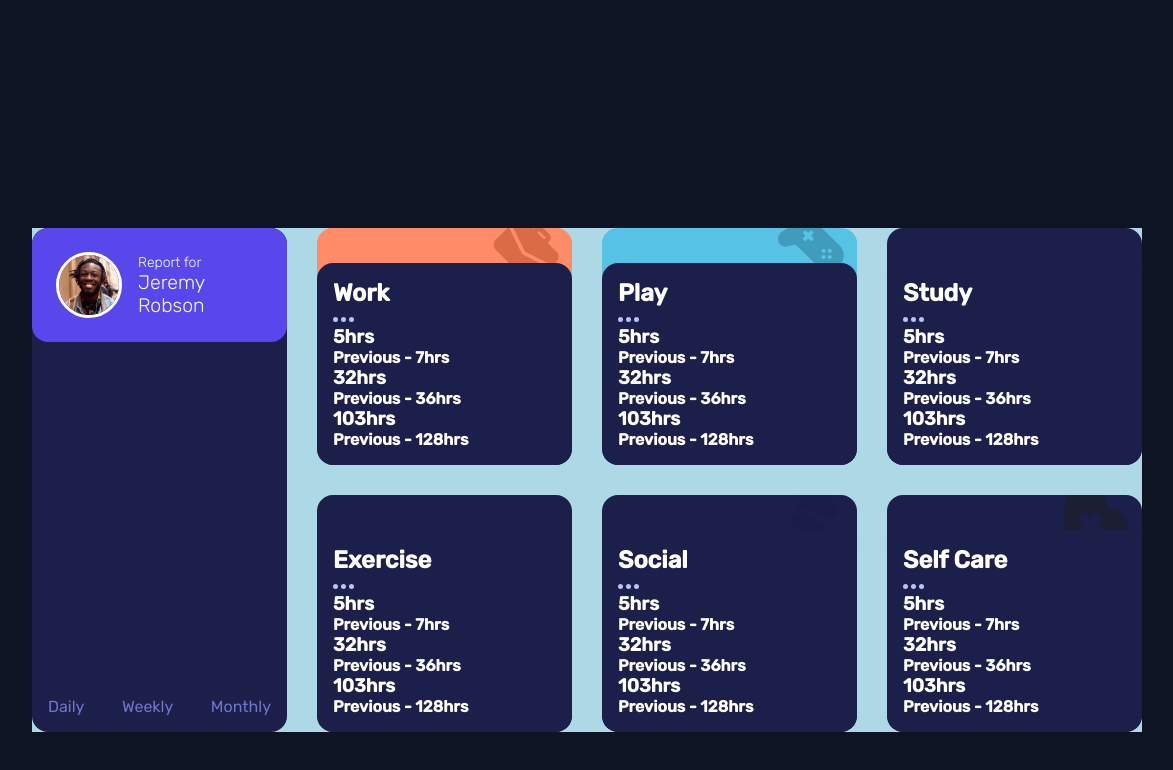
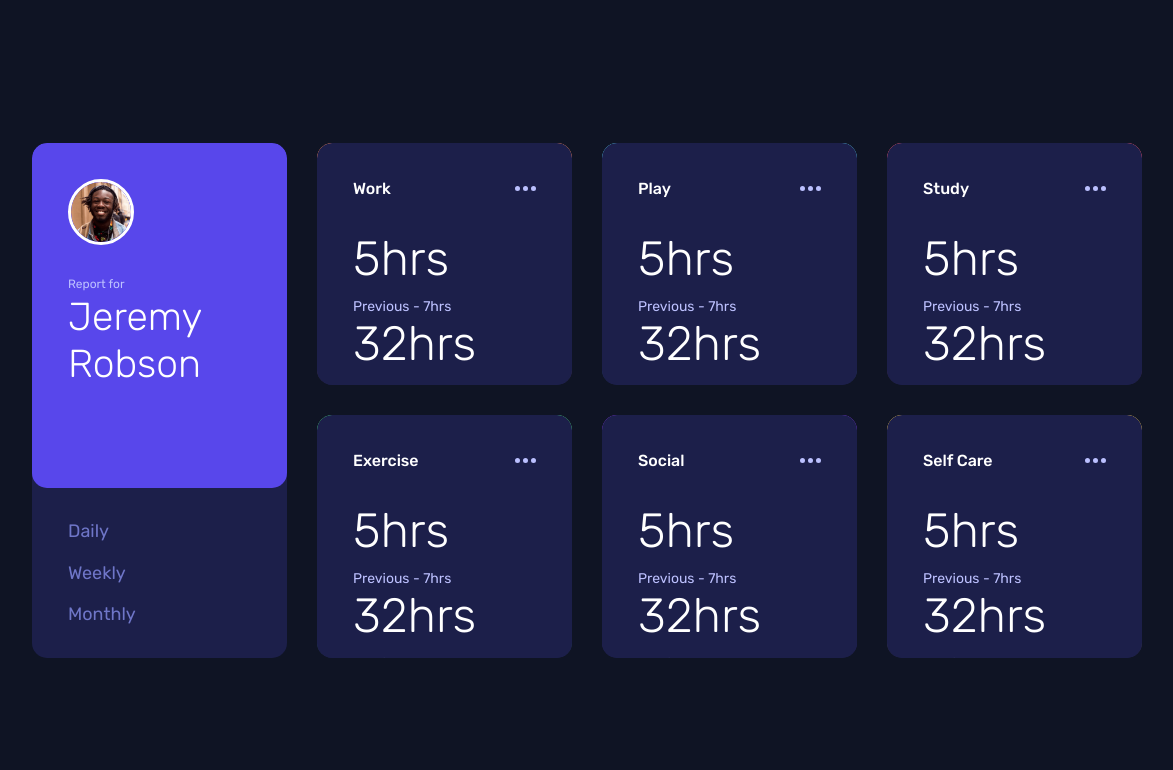
Before and after one commit to beslerpatryk/time-tracking-dashboard, a plain HTML site: page index.html in a window 1536 px wide. Shown: the whole page, without its empty margins (181-1354 px from the left). Drawn offline with Linux system fonts and the light colour scheme; a script that the page names is missing.

Commit message:
feat: adjust mobile and desktop styling

```diff
--- a/style.css
+++ b/style.css
@@ -14,7 +14,7 @@
 	--desaturated-blue: hsl(235, 45%, 61%);
 	--pale-blue: hsl(236, 100%, 87%);
 
-	--bor-rad: 1rem;
+	--bor-rad: 15px;
 }
 
 * {
@@ -41,7 +41,6 @@ main {
 	display: flex;
 	flex-direction: column;
 	grid-gap: 30px;
-	/* align-items: center; */
 }
 
 img {
@@ -78,12 +77,13 @@ img {
 
 .card.user .info h1 {
 	font-size: 1.22rem;
-	font-weight: 300;
+	font-weight: 400;
 }
 
 .card.user .info div {
-	font-weight: 300;
-	font-size: 0.875rem;
+	font-weight: 400;
+	font-size: 0.75rem;
+	color: var(--pale-blue);
 }
 
 .card.user ul {
@@ -100,8 +100,17 @@ img {
 	cursor: pointer;
 }
 
+.card.user ul li:hover {
+	color: white;
+}
+
 .card.user ul li:active {
 	color: white;
+}
+
+.card:not(.user) {
+	max-width: 305px;
+	max-height: 150px;
 }
 
 .card.work {
@@ -110,22 +119,34 @@ img {
 	position: relative;
 }
 
-.card.work .img_wrapper {
-	background-color: var(--light-red-work);
-}
-
 .card.play {
+	background: rgb(0, 0, 0);
 	background: linear-gradient(0deg, hsl(235, 46%, 20%) 0%, var(--soft-blue-play) 45%);
 }
 
-.card.play .img_wrapper {
-	background-color: var(--soft-blue-play);
+.card.study {
+	background: rgb(0, 0, 0);
+	background: linear-gradient(0deg, hsl(235, 46%, 20%) 0%, var(--light-red-study) 45%);
+}
+
+.card.exercise {
+	background: rgb(0, 0, 0);
+	background: linear-gradient(0deg, hsl(235, 46%, 20%) 0%, var(--lime-green-exercise) 45%);
+}
+
+.card.social {
+	background: rgb(0, 0, 0);
+	background: linear-gradient(0deg, hsl(235, 46%, 20%) 0%, var(--violet-social) 45%);
+}
+
+.card.self-care {
+	background: rgb(0, 0, 0);
+	background: linear-gradient(0deg, hsl(235, 46%, 20%) 0%, var(--soft-orange-self-care) 45%);
 }
 
 .card .img_wrapper {
 	max-height: 35px;
 	width: 100%;
-	z-index: -1;
 	overflow: hidden;
 }
 
@@ -139,10 +160,42 @@ img {
 
 .card .stats {
 	width: 100%;
-	z-index: 2;
 	padding: 1rem;
 	background-color: var(--dark-blue);
 	border-radius: var(--bor-rad);
+}
+
+.card .stats .title {
+	display: flex;
+	align-items: center;
+	justify-content: space-between;
+}
+
+.card .stats .title img {
+	cursor: pointer;
+}
+
+.card .stats .title h2 {
+	font-size: 1rem;
+	font-weight: 500;
+}
+
+.card .stats .hours {
+	display: flex;
+	align-items: center;
+	justify-content: space-between;
+	margin-top: 0.5rem;
+}
+
+.card .stats .hours h3 {
+	font-size: 2rem;
+	font-weight: 300;
+}
+
+.card .stats .hours h4 {
+	font-size: 0.875rem;
+	font-weight: 400;
+	color: var(--pale-blue);
 }
 
 .attribution {
@@ -154,6 +207,10 @@ img {
 }
 
 @media (min-width: 1440px) {
+	body {
+		margin: 0;
+	}
+
 	main {
 		display: grid;
 		grid-template-columns: repeat(4, 1fr);
@@ -161,13 +218,77 @@ img {
 		max-width: 1110px;
 		max-height: 515px;
 		grid-gap: 30px;
-		background-color: lightblue;
 		/* align-items: center; */
+	}
+
+	.card.user {
+		justify-content: flex-start;
+	}
+
+	.card.user .info {
+		flex-direction: column;
+		align-items: flex-start;
+		justify-content: flex-start;
+		padding: 2.25rem;
+	}
+
+	.card.user .info h1 {
+		font-size: 2.4375rem;
+		line-height: 1.2;
+		font-weight: 300;
+		margin: 2rem 0 4rem 0;
+	}
+
+	.info div {
+		font-size: 0.9375rem;
+		margin-bottom: 0.2rem;
+	}
+
+	.card.user ul {
+		height: 100%;
+		padding: 2rem 2.25rem;
+		display: flex;
+		flex-direction: column;
+		justify-content: space-between;
+	}
+
+	.card.user ul li {
+		display: block;
+		font-size: 1.125rem;
 	}
 
 	.card.user {
 		grid-row: 1/3;
 		grid-column: 1;
+	}
+
+	.card:not(.user) {
+		max-height: 100%;
+		display: flex;
+		flex-direction: column;
+		justify-content: space-between;
+	}
+
+	.card .stats {
+		height: 100%;
+		padding: 2.25rem;
+	}
+
+	.card .stats .title {
+		margin-bottom: 2rem;
+	}
+
+	.card .stats .hours {
+		display: initial;
+	}
+
+	.card .stats .hours h3 {
+		margin-bottom: 0.7rem;
+		font-size: 3rem;
+	}
+
+	.card .stats .hours h4 {
+		font-size: 0.875rem;
 	}
 
 	.card.work,
```
